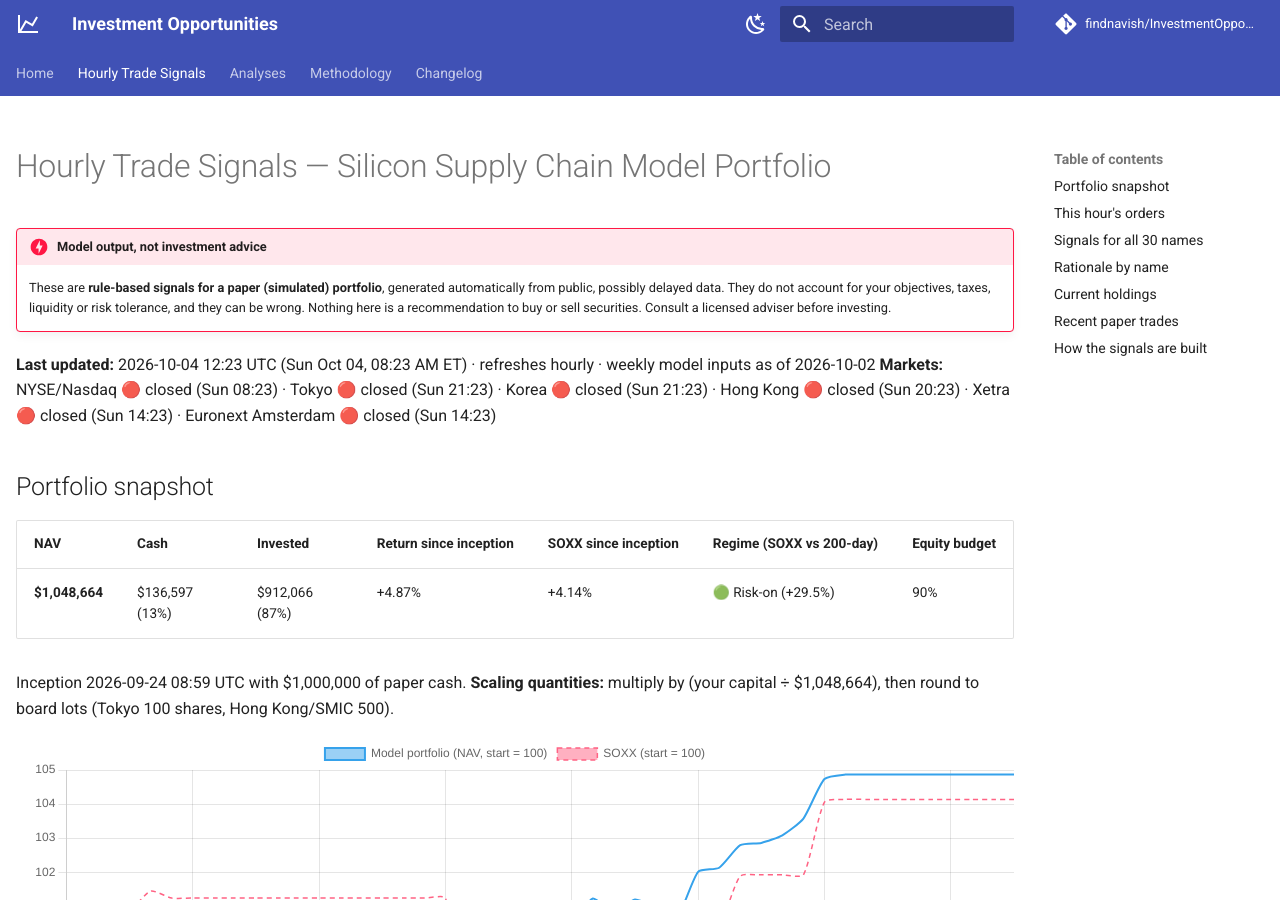
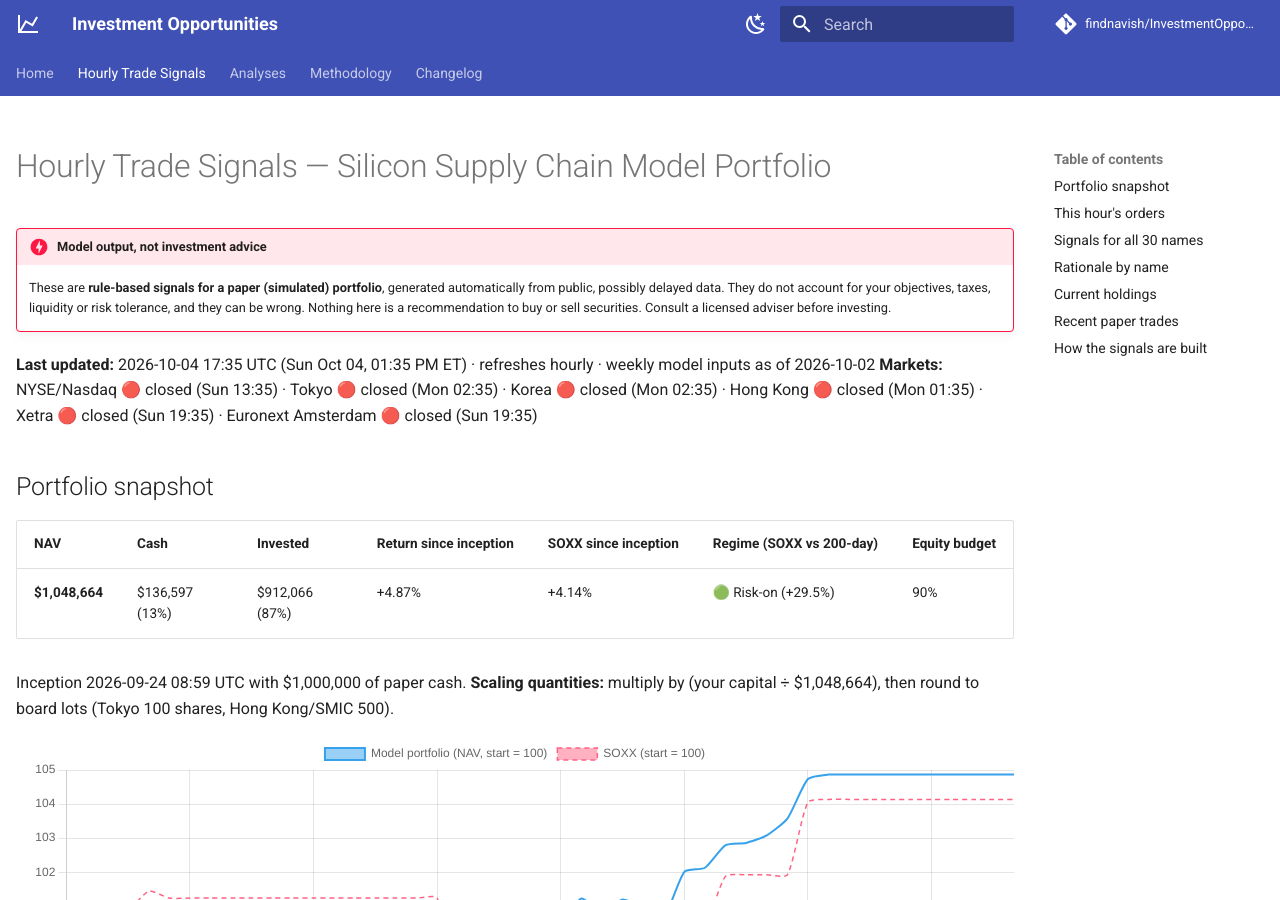
Before and after one commit to findnavish/InvestmentOpportunities, an MkDocs documentation site: the page built from docs/trade-signals/index.md, in a window 1280 px wide and 900 px high. Built offline with MkDocs 1.6.1 and Material for MkDocs 9.7.7, drawn with Linux system fonts in a browser that asks for light colours; comment, search, counter and statistics services are not loaded.

Commit message:
Signals update 2026-10-04 17:35 UTC

```diff
--- a/docs/trade-signals/index.md
+++ b/docs/trade-signals/index.md
@@ -8,8 +8,8 @@ hide:
 !!! danger "Model output, not investment advice"
     These are **rule-based signals for a paper (simulated) portfolio**, generated automatically from public, possibly delayed data. They do not account for your objectives, taxes, liquidity or risk tolerance, and they can be wrong. Nothing here is a recommendation to buy or sell securities. Consult a licensed adviser before investing.
 
-**Last updated:** 2026-10-04 12:23 UTC (Sun Oct 04, 08:23 AM ET) · refreshes hourly · weekly model inputs as of 2026-10-02
-**Markets:** NYSE/Nasdaq 🔴 closed (Sun 08:23) · Tokyo 🔴 closed (Sun 21:23) · Korea 🔴 closed (Sun 21:23) · Hong Kong 🔴 closed (Sun 20:23) · Xetra 🔴 closed (Sun 14:23) · Euronext Amsterdam 🔴 closed (Sun 14:23)
+**Last updated:** 2026-10-04 17:35 UTC (Sun Oct 04, 01:35 PM ET) · refreshes hourly · weekly model inputs as of 2026-10-02
+**Markets:** NYSE/Nasdaq 🔴 closed (Sun 13:35) · Tokyo 🔴 closed (Mon 02:35) · Korea 🔴 closed (Mon 02:35) · Hong Kong 🔴 closed (Mon 01:35) · Xetra 🔴 closed (Sun 19:35) · Euronext Amsterdam 🔴 closed (Sun 19:35)
 
 ## Portfolio snapshot
 
```
Also changed, not shown: docs/trade-signals/nav.json (+1 -1 lines).
